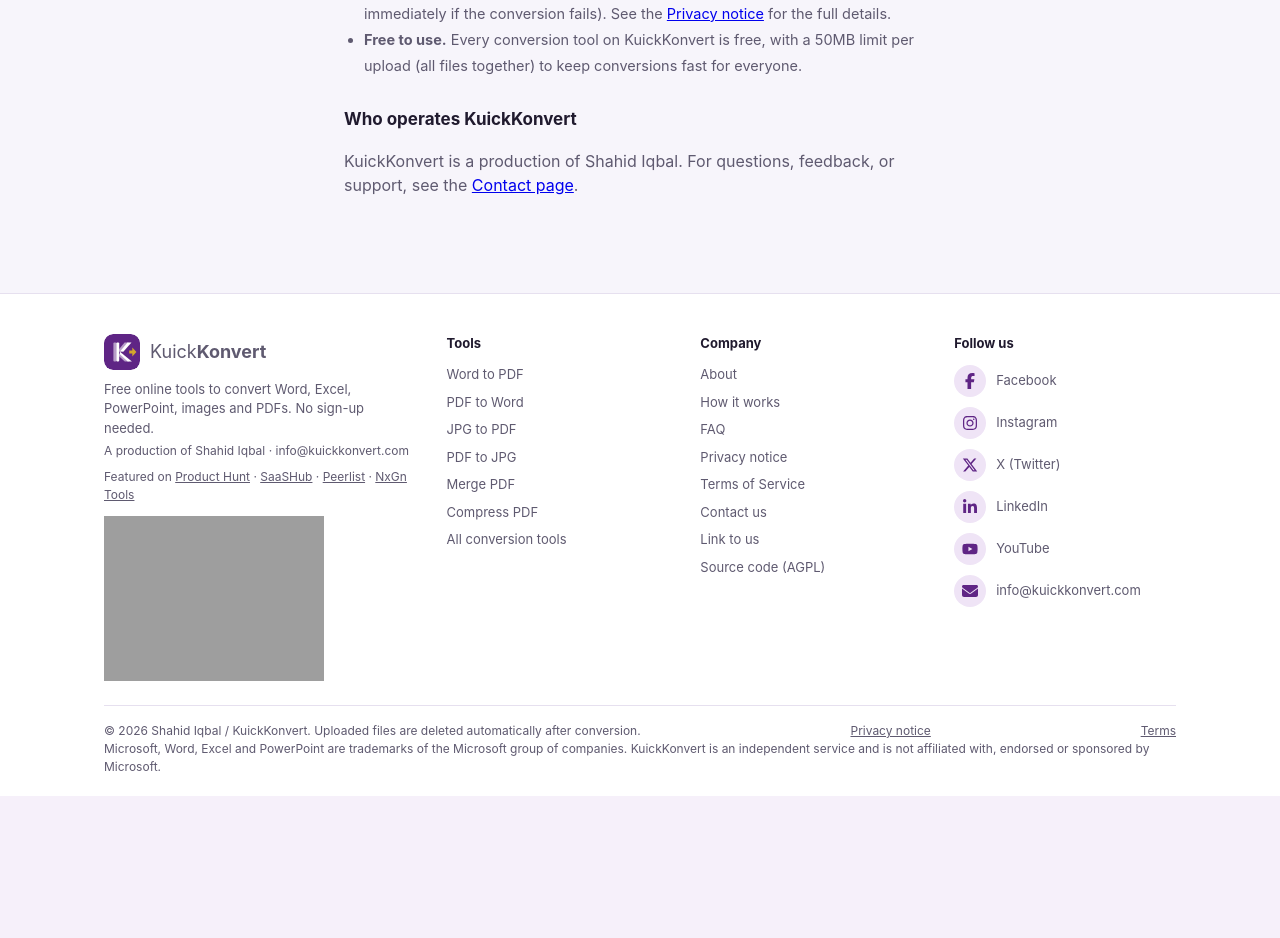
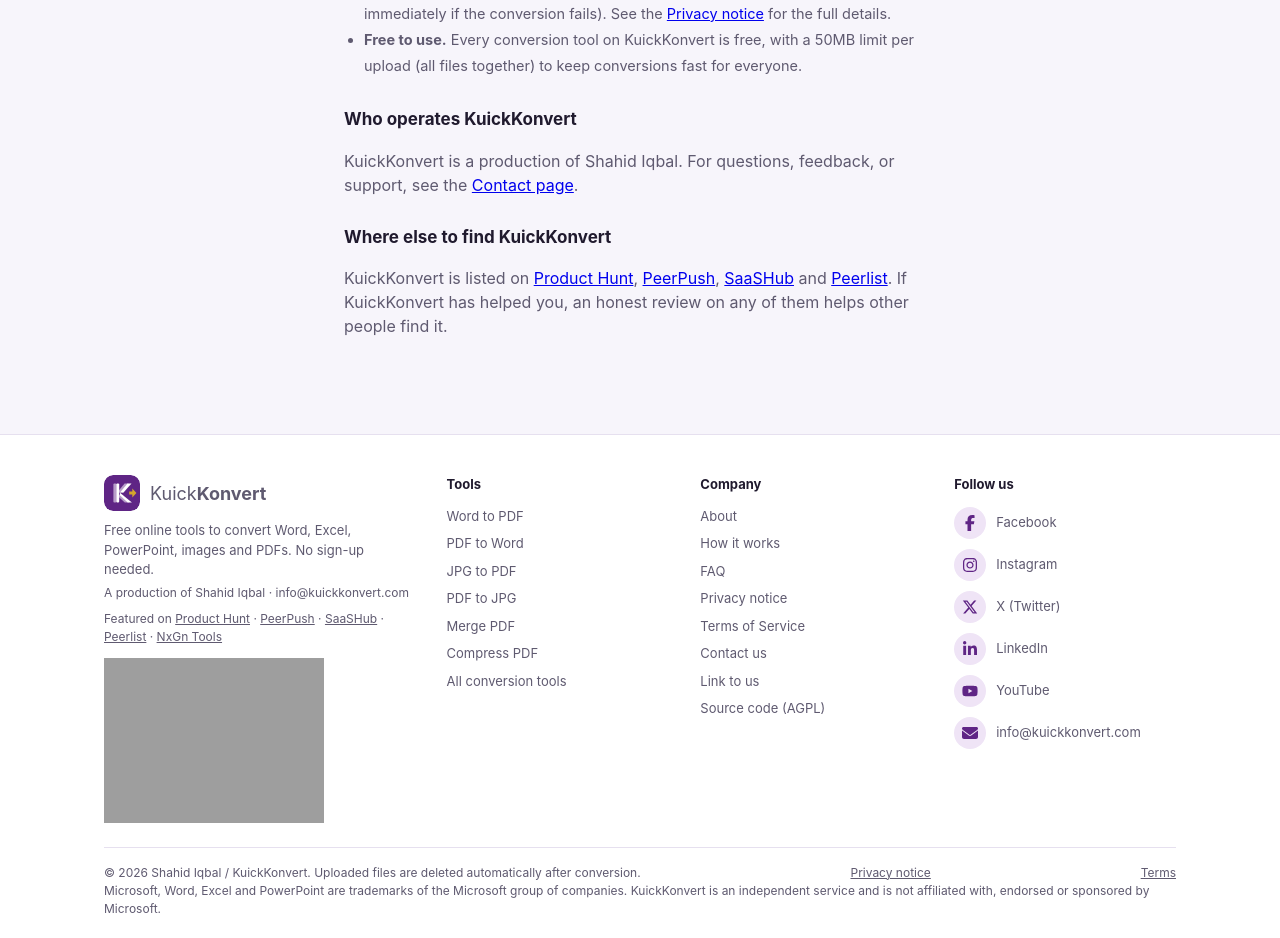
Before and after one commit to khshahid1970/kuickkonvert, a Flask app: page /about in a window 1280 px wide. Shown: the part 695-1633 px from the top of the page. Before the commit the page ends 1491 px from the top, so only its background shows below. Run offline with Flask 3, Linux system fonts and the light colour scheme; some libraries are stand-ins or nearby versions; grey boxes are pictures that could not be loaded.

Commit message:
Footer + About: add PeerPush listing link
- Footer (all pages): add PeerPush to the "Featured on" row as a plain text link (rel="noopener", no badge image, no CSP change).
- About page: new short section "Where else to find KuickKonvert" linking Product Hunt, PeerPush, SaaSHub and Peerlist, with a request for honest reviews.
- No sitemap or lastmod change; no other files touched.
Tested offline on 5f88b96: 45 sitemap URLs x 3 visitor types all 200; only the footer line (and the About section) changed.

```diff
--- a/templates/about.html
+++ b/templates/about.html
@@ -37,6 +37,9 @@
 
     <h2>Who operates KuickKonvert</h2>
     <p>KuickKonvert is a production of Shahid Iqbal. For questions, feedback, or support, see the <a href="{{ url_for('contact') }}">Contact page</a>.</p>
+
+    <h2>Where else to find KuickKonvert</h2>
+    <p>KuickKonvert is listed on <a href="https://www.producthunt.com/products/kuickkonvert" target="_blank" rel="noopener">Product Hunt</a>, <a href="https://peerpush.com/p/kuickkonvert" target="_blank" rel="noopener">PeerPush</a>, <a href="https://www.saashub.com/kuickkonvert" target="_blank" rel="noopener">SaaSHub</a> and <a href="https://peerlist.io/kuickkonvert/project/kuick-konvert" target="_blank" rel="noopener">Peerlist</a>. If KuickKonvert has helped you, an honest review on any of them helps other people find it.</p>
   </div>
 </section>
 {% endblock %}
--- a/templates/base.html
+++ b/templates/base.html
@@ -342,6 +342,7 @@
         <p class="footer-credit">A production of Shahid Iqbal &middot; {{ obfuscated_mailto('info@kuickkonvert.com') }}</p>
         <p class="footer-featured">Featured on
           <a href="https://www.producthunt.com/products/kuickkonvert" target="_blank" rel="noopener">Product Hunt</a> &middot;
+          <a href="https://peerpush.com/p/kuickkonvert" target="_blank" rel="noopener">PeerPush</a> &middot;
           <a href="https://www.saashub.com/kuickkonvert" target="_blank" rel="noopener">SaaSHub</a> &middot;
           <a href="https://peerlist.io/kuickkonvert/project/kuick-konvert" target="_blank" rel="noopener">Peerlist</a> &middot;
           <a href="https://www.nxgntools.com/tools/shahid-iqbal" target="_blank" rel="noopener">NxGn Tools</a>
```
